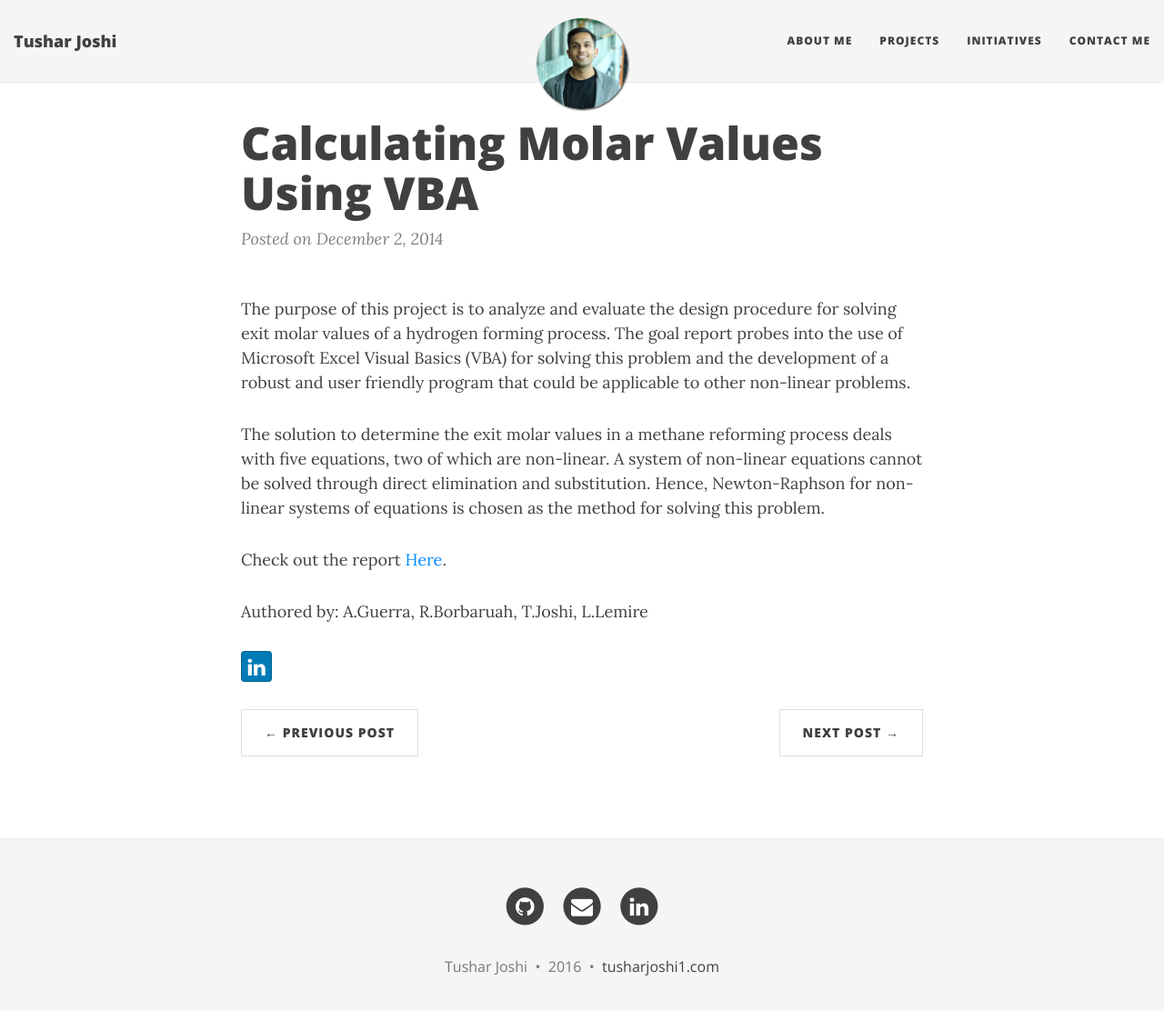
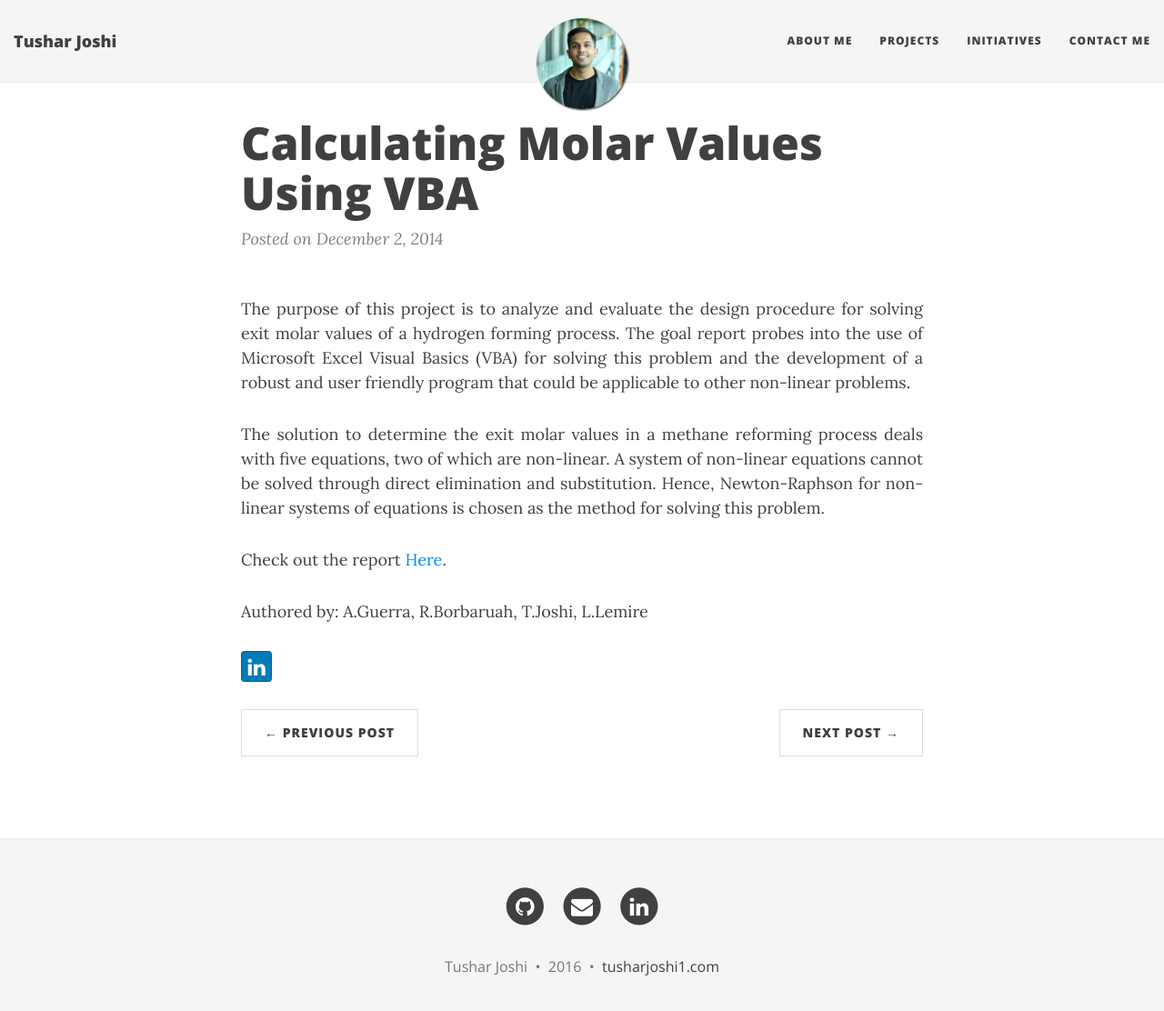
Before and after one commit to tusharjoshi1/tusharjoshi1.github.io, a Jekyll site: the page built from _posts/projects/2014-12-02-Calculating-Molar-Values-Using-VBA.md, in a window 1280 px wide and 1125 px high. Shown: the top 1112 px of the window at 91% size. Built offline with Jekyll 4.4.1, drawn with Linux system fonts in a browser that asks for light colours; nearby versions of some CDN libraries.

Commit message:
Update 2014-12-02-Calculating-Molar-Values-Using-VBA.md

```diff
--- a/_posts/projects/2014-12-02-Calculating-Molar-Values-Using-VBA.md
+++ b/_posts/projects/2014-12-02-Calculating-Molar-Values-Using-VBA.md
@@ -4,11 +4,11 @@ title: Calculating Molar Values Using VBA
 category: project
 ---
 
-The purpose of this project is to analyze and evaluate the design procedure for solving exit molar values of a hydrogen forming process. The goal report probes into the use of Microsoft Excel Visual Basics (VBA) for solving this problem and the development of a robust and user friendly program that could be applicable to other non-linear problems.
+<p align="justify">The purpose of this project is to analyze and evaluate the design procedure for solving exit molar values of a hydrogen forming process. The goal report probes into the use of Microsoft Excel Visual Basics (VBA) for solving this problem and the development of a robust and user friendly program that could be applicable to other non-linear problems.</p>
 
-The solution to determine the exit molar values in a methane reforming process deals with five equations, two of which are non-linear. A system of non-linear equations cannot be solved through direct elimination and substitution. Hence, Newton-Raphson for non-linear systems of equations is chosen as the method for solving this problem.
+<p align="justify">The solution to determine the exit molar values in a methane reforming process deals with five equations, two of which are non-linear. A system of non-linear equations cannot be solved through direct elimination and substitution. Hence, Newton-Raphson for non-linear systems of equations is chosen as the method for solving this problem.</p>
 
-Check out the report <a href="https://drive.google.com/file/d/0BxFShUyVe18edkRXQzNmVmRKY1E/view?usp=sharing">Here</a>.
+<p align="justify">Check out the report <a href="https://drive.google.com/file/d/0BxFShUyVe18edkRXQzNmVmRKY1E/view?usp=sharing">Here</a>.</p>
 
 
-Authored by: A.Guerra, R.Borbaruah, T.Joshi, L.Lemire
+<p align="justify">Authored by: A.Guerra, R.Borbaruah, T.Joshi, L.Lemire</p>
```
